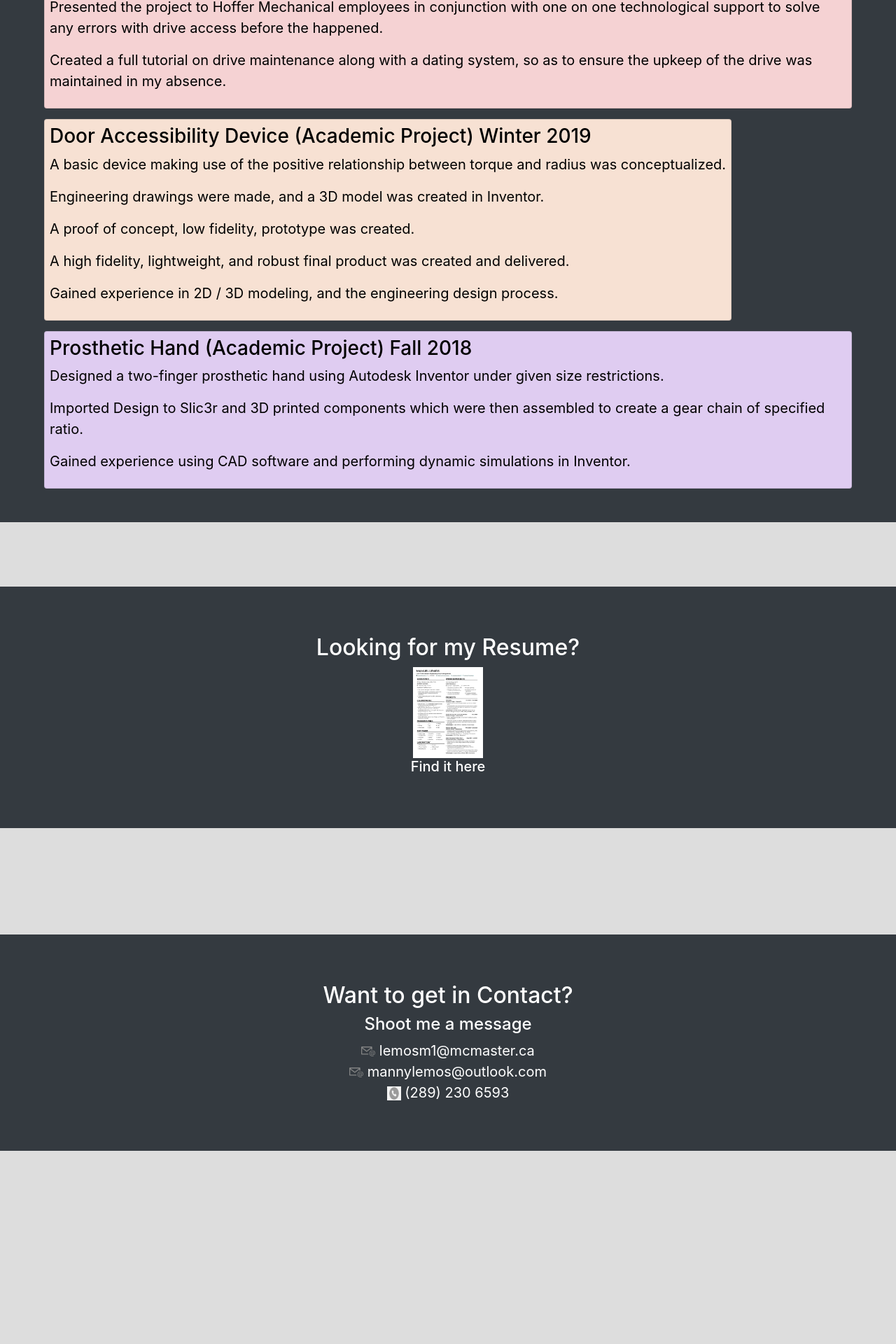
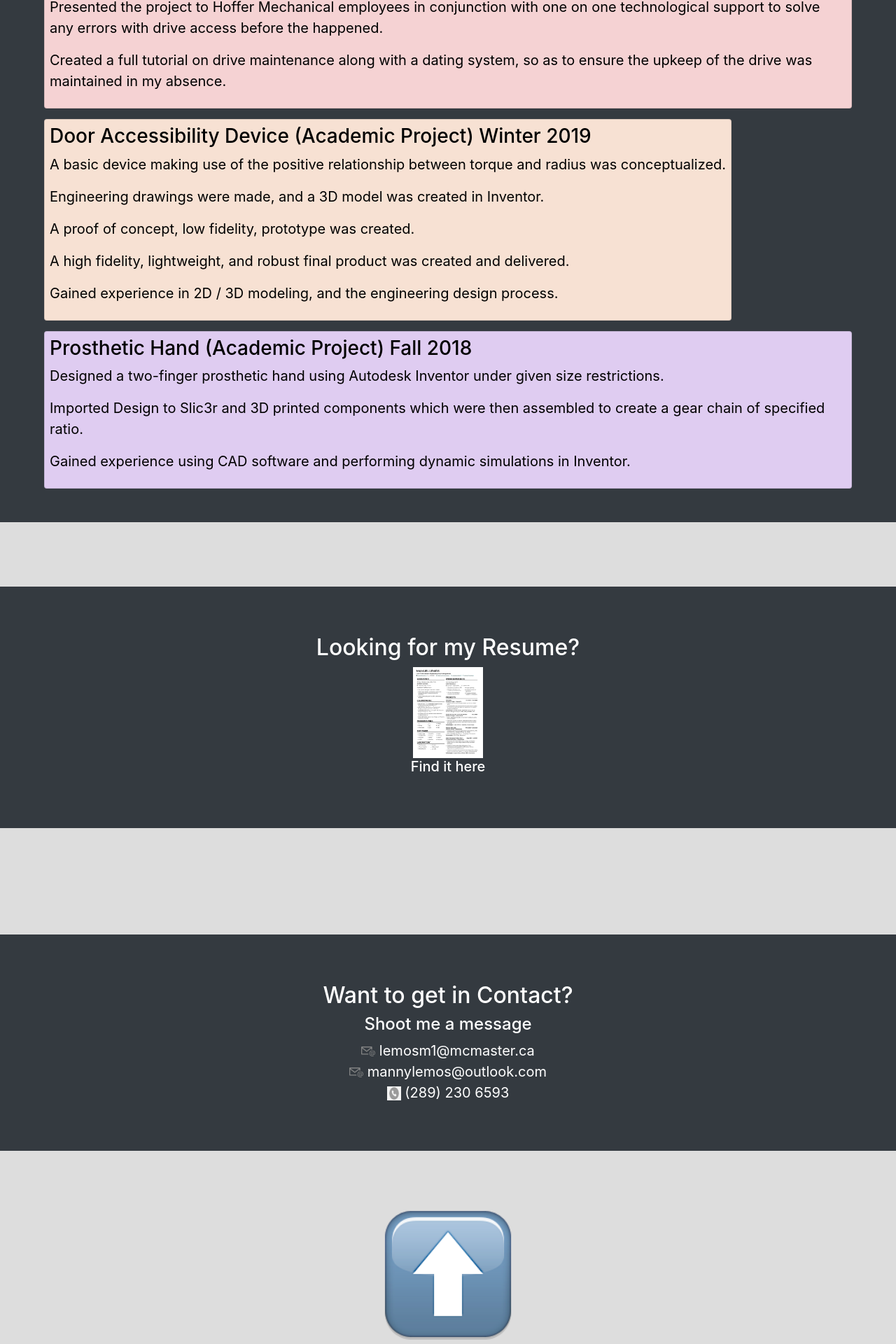
Before and after one commit to MannyLemos/MannyLemos.github.io, a Jekyll site: the page index.html, which Jekyll copies as it is, in a window 1280 px wide. Shown: the part 3342-5262 px from the top of the page at 70% size. Built offline with Jekyll 4.4.1, drawn with Linux system fonts in a browser that asks for light colours; nearby versions of some CDN libraries; a script that is not in the unit is left out; before the commit the page ends 5062 px from its top, so only the background shows below that.

Commit message:
Update index.html

```diff
--- a/index.html
+++ b/index.html
@@ -134,6 +134,7 @@
 
 <body>
 	<div class="dropdown">
+		<div id ="top">
 		<div align = "left">
 			<button onclick="myFunction()" class="dropbtn">Explore</button>
 			<div id="myDropdown" class="dropdown-content">
@@ -144,6 +145,7 @@
 			<a href="https://www.linkedin.com/in/manuel-lemos-31a821170/"target="_blank">Linkedin</a>
 			<a href="https://drive.google.com/file/d/1NNM6gDLdUqUymvxMI6lfCXRve1CB9zKm/view?usp=sharing"target="_blank">Resume</a>
   		</div>
+		</div>
 	</div>
 
 	<script>
@@ -432,4 +434,12 @@
 			<br><br>
 		</div>
 	</div>
+
+	<div id ="to the top">
+		<div align="center">
+			<a href="#top">
+			<img border="0" alt="up_emoji" src="up_emoji.png" class. = "inline" width="200" height="200">
+			</a>
+		</div>
+	</div>
 </footer>
```
